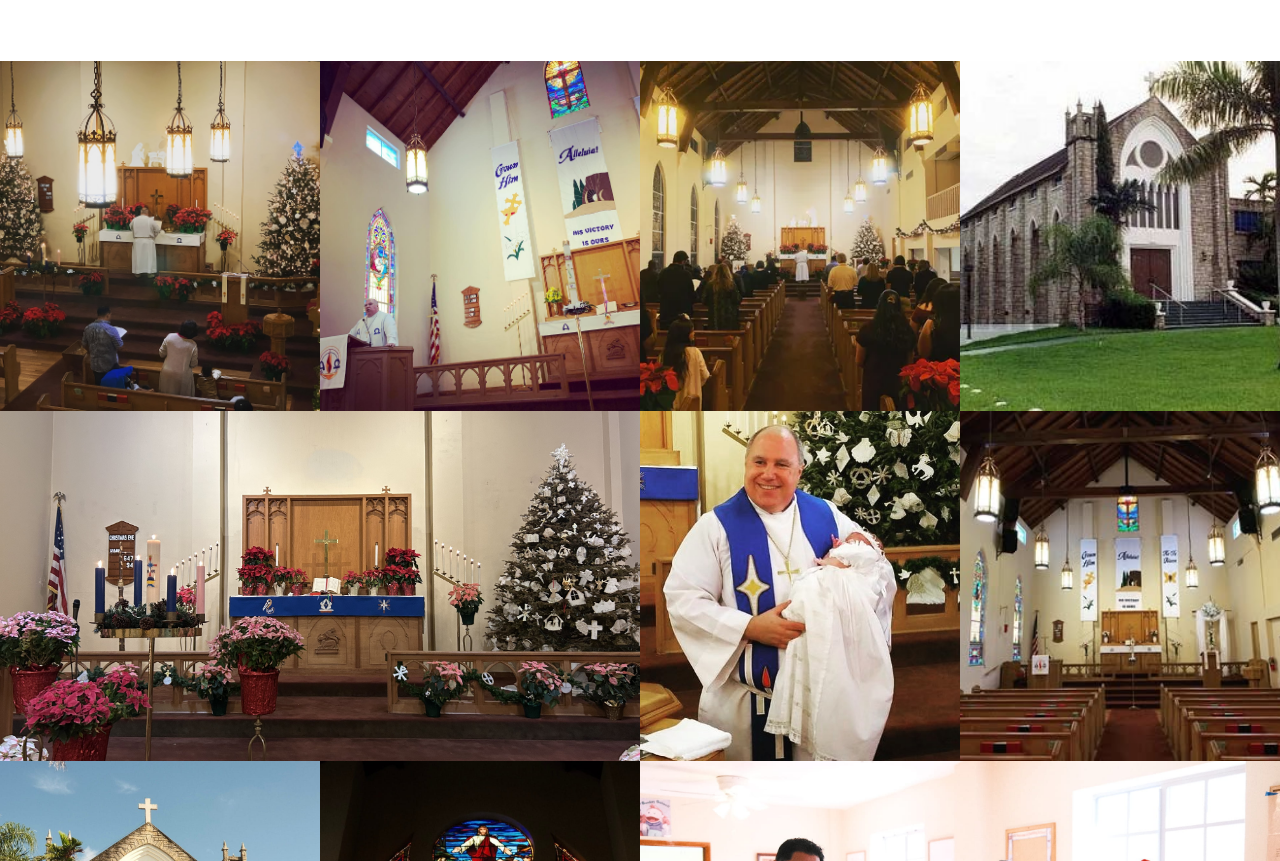
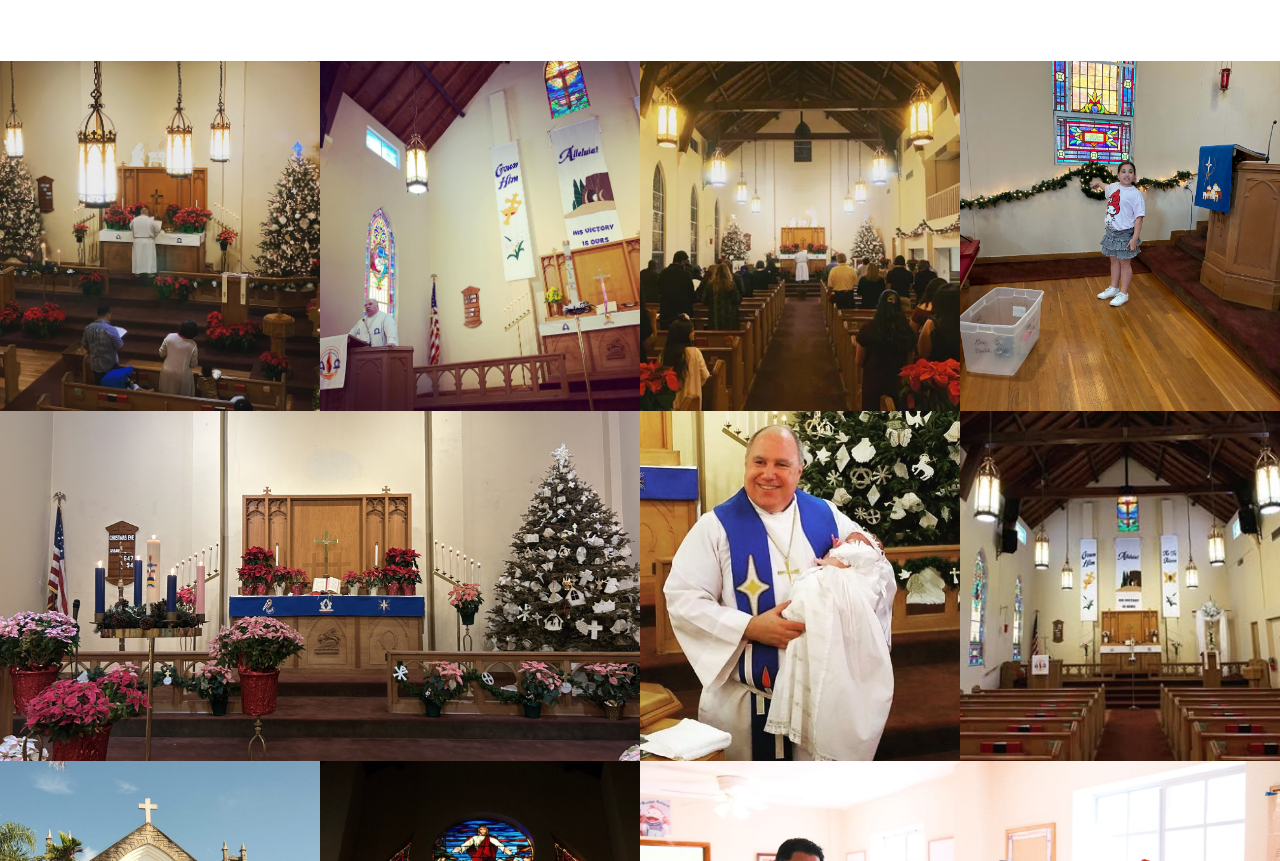
Before and after one commit to bralicea/bayshorelutheranchurch, a plain HTML site: page index.html in a window 1280 px wide. Shown: the part 6014-6875 px from the top of the page. Drawn offline with nearby package versions, Linux system fonts and the light colour scheme.

Commit message:
update gallery

```diff
--- a/index.html
+++ b/index.html
@@ -2947,8 +2947,8 @@
                     </a>
                 </div>
                 <div class="col-md-3">
-                    <a href="images/church_outside.jpg" class="image-popup img gallery"
-                        style="background-image: url(images/church_outside.jpg);">
+                    <a href="images/camila.jpg" class="image-popup img gallery"
+                        style="background-image: url(images/camila.jpg);">
                         <span class="overlay"></span>
                     </a>
                 </div>
```
Also changed, not shown: images/camila.jpg (added), images/church_outside.jpg (deleted).
